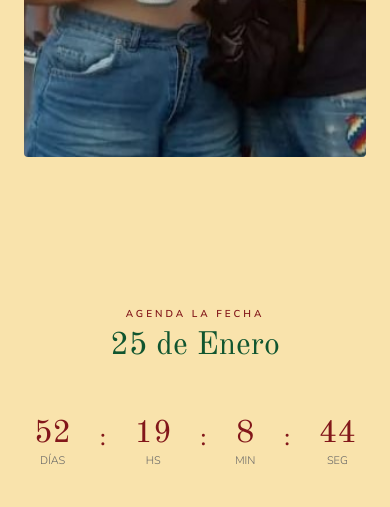
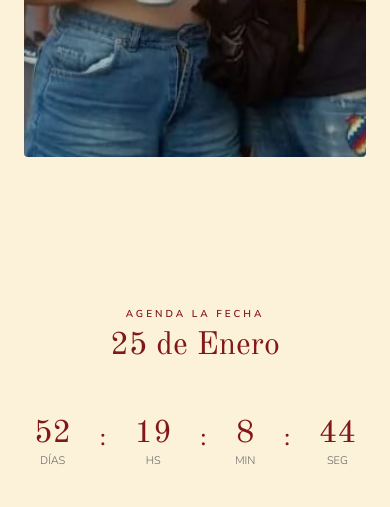
Before and after one commit to nexussdesign/GiseJuan, a plain HTML site: page index.html in a window 390 px wide. Shown: the part 523-1030 px from the top of the page. Drawn offline with nearby package versions, Linux system fonts and the dark colour scheme.

Commit message:
Update index.html

```diff
--- a/index.html
+++ b/index.html
@@ -27,7 +27,7 @@
     <style>
         body,
         header {
-            background-color: #F9E3AC!important;
+            background-color: #FCF1D9!important;
             color: #82171A!important;
         }
 
@@ -37,15 +37,15 @@
 
         @media (prefers-color-scheme: dark) and (max-width: 768px) {
             body {
-                background-color: #F9E3AC;
+                background-color: #FCF1D9;
                 color: #82171A;
             }
         }
 
         @media (prefers-color-scheme: dark) {
             body {
-                background-color: #F9E3AC !important;
-                color: #10552F !important;
+                background-color: #FCF1D9 !important;
+                color: #82171A !important;
             }
         }
 
```
